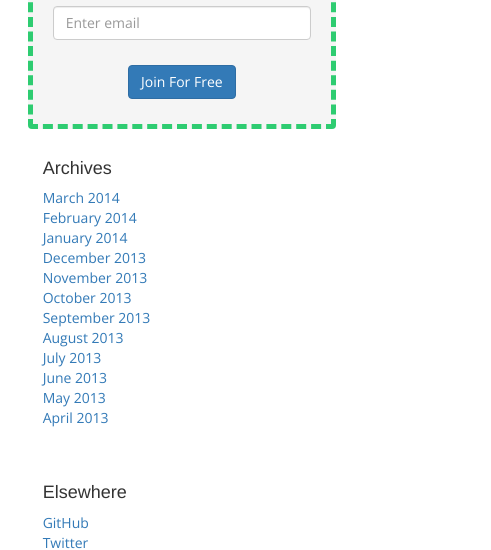
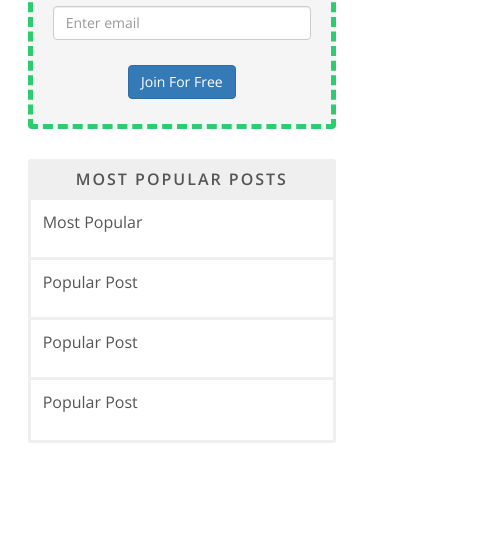
Before and after one commit to Maelstroms38/linzertart, a plain HTML site: page index.html in a window 1280 px wide. Shown: the part 271-821 px from the top of the page, 789-1280 px from the left. Drawn offline with nearby package versions, Linux system fonts and the light colour scheme; a script that the page names is missing.

Commit message:
posts-box styling

```diff
--- a/css/blog.css
+++ b/css/blog.css
@@ -210,6 +210,44 @@ h2 {
 .center {
   text-align: center;
 }
+/* Posts Box */
+#posts-box {
+  padding: 0;
+  border: 3px solid #efefef;
+  border-top: 0;
+  border-radius: 3px;
+  margin-top: 30px;
+}
+#posts-box h4 {
+  font-size: 16px;
+  text-transform: uppercase;
+  background-color: #efefef;
+  color: #555;
+  padding: 12px;
+  text-align: center;
+  font-weight: 600;
+  font-family: 'Open Sans';
+  letter-spacing: 2px;
+  margin: 0;
+}
+#posts-box ol {
+  list-style: none;
+  padding-left: 0;
+  margin-bottom: 0;
+}
+#posts-box li {
+  font-size: 16px;
+  padding: 12px;
+  border-bottom: 3px solid #efefef;
+  min-height: 60px;
+  line-height: 20px;
+}
+#posts-box li:last-child {
+  border-bottom: 0;
+}
+#posts-box a {
+  color: #555;
+}
 /*
  * Footer
  */
--- a/index.html
+++ b/index.html
@@ -155,29 +155,13 @@
     </div>
 <!--End mc_embed_signup-->
 
-          <div class="sidebar-module">
-            <h4>Archives</h4>
+          <div id="posts-box" class="sidebar-module">
+              <h4>Most Popular Posts</h4>
             <ol class="list-unstyled">
-              <li><a href="#">March 2014</a></li>
-              <li><a href="#">February 2014</a></li>
-              <li><a href="#">January 2014</a></li>
-              <li><a href="#">December 2013</a></li>
-              <li><a href="#">November 2013</a></li>
-              <li><a href="#">October 2013</a></li>
-              <li><a href="#">September 2013</a></li>
-              <li><a href="#">August 2013</a></li>
-              <li><a href="#">July 2013</a></li>
-              <li><a href="#">June 2013</a></li>
-              <li><a href="#">May 2013</a></li>
-              <li><a href="#">April 2013</a></li>
-            </ol>
-          </div>
-          <div class="sidebar-module">
-            <h4>Elsewhere</h4>
-            <ol class="list-unstyled">
-              <li><a href="#">GitHub</a></li>
-              <li><a href="#">Twitter</a></li>
-              <li><a href="#">Facebook</a></li>
+              <li><a href="#">Most Popular</a></li>
+              <li><a href="#">Popular Post</a></li>
+              <li><a href="#">Popular Post</a></li>
+              <li><a href="#">Popular Post</a></li>
             </ol>
           </div>
         </div><!-- /.blog-sidebar -->
```
